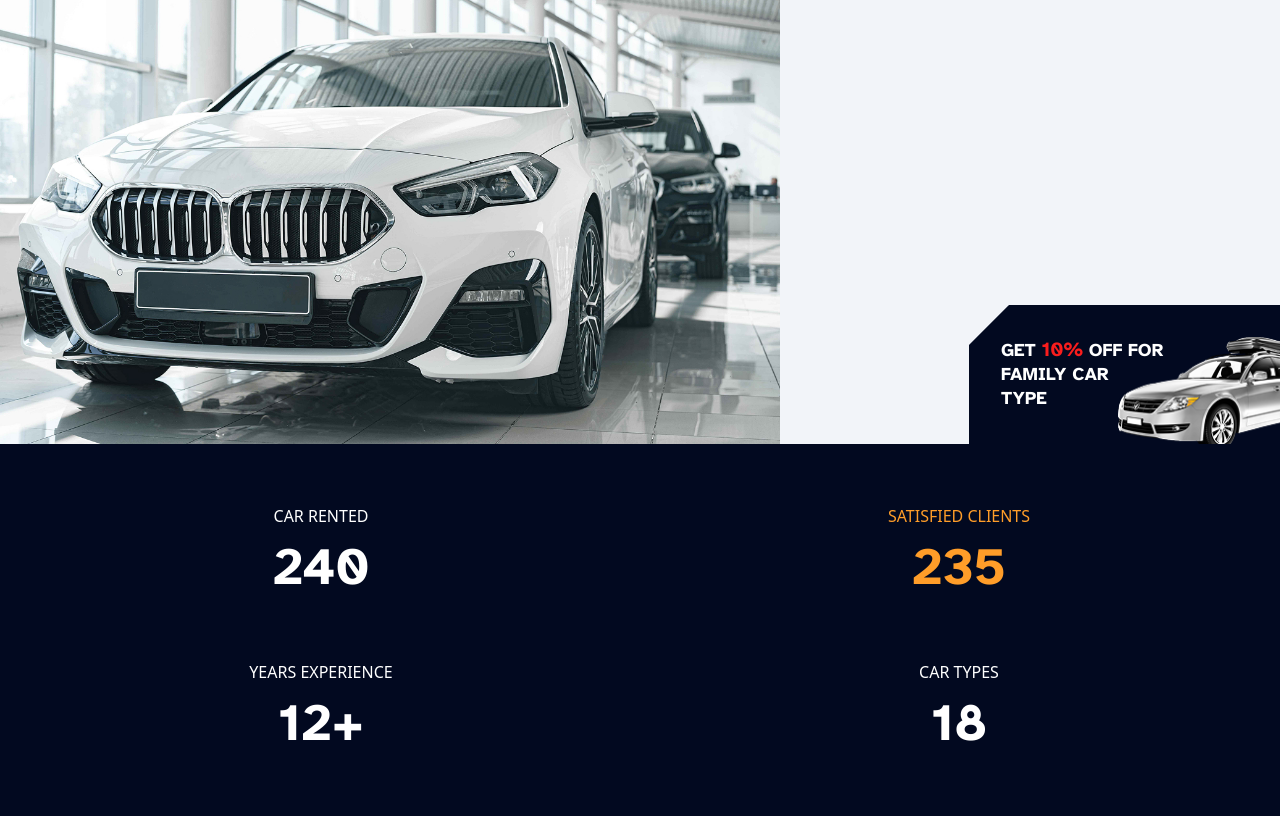
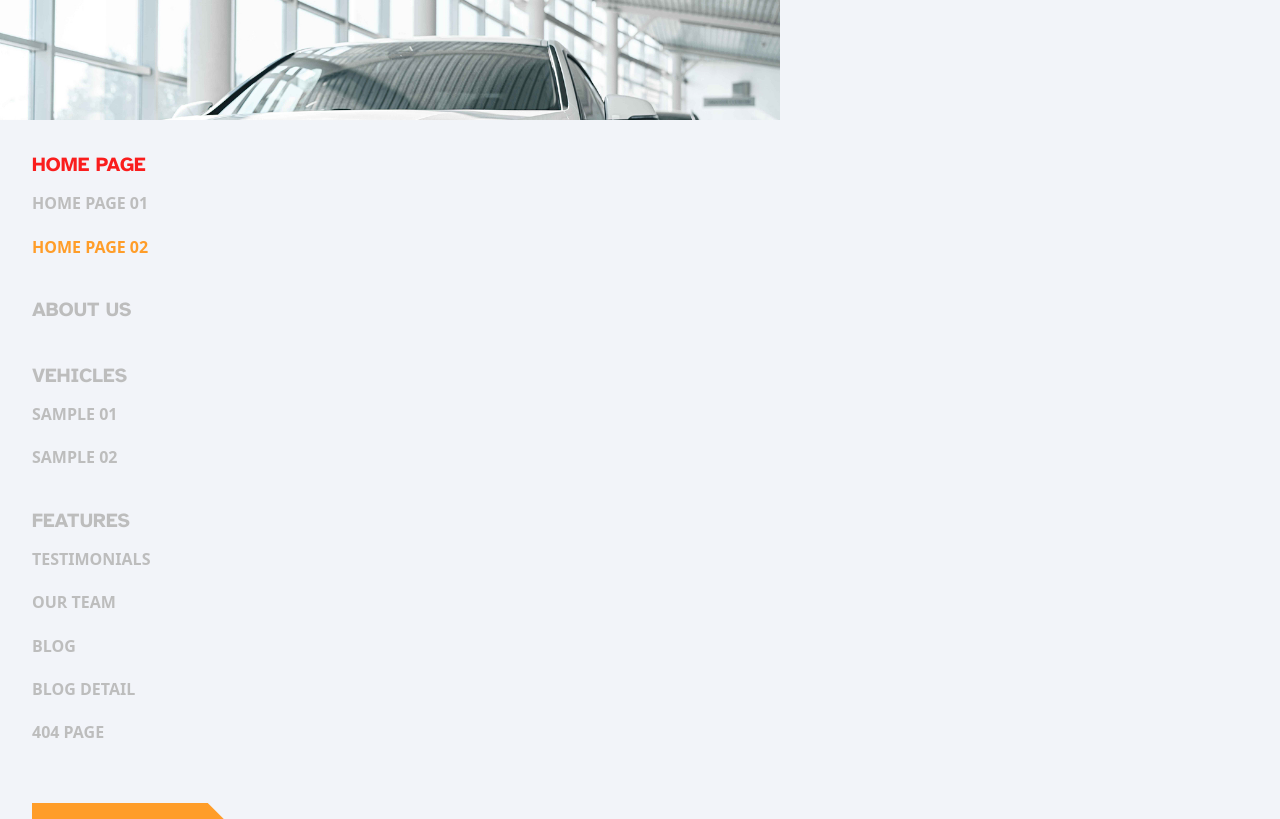
Before and after one commit to jdy8739/markup-3, a React (Vite) app: page / in a window 1280 px wide. Shown: the part 680-1499 px from the top of the page. Built offline with nearby package versions, Linux system fonts and the light colour scheme.

Commit message:
menu markup

```diff
--- a/src/components/layout/Header.tsx
+++ b/src/components/layout/Header.tsx
@@ -1,10 +1,51 @@
 import logo from '@assets/svgs/logo.svg';
 import menu from '@assets/svgs/menu.svg';
+import close from '@assets/svgs/close.svg';
+import Menu from '@components/layout/Menu';
+import { useCallback, useEffect, useRef, useState } from 'react';
 
 const Header = () => {
+  const [isMenuOpen, setIsMenuOpen] = useState(false);
+
+  const timeoutRef = useRef<number>(null);
+
+  const currentScrollYRef = useRef(0);
+
+  // focus되었을 때만 키보드 이벤트를 감지할 수 있음
+  const onKeyDown = useCallback((e: React.KeyboardEvent<HTMLButtonElement>) => {
+    if (e.code === 'Escape') {
+      setIsMenuOpen(false);
+    }
+  }, []);
+
+  useEffect(() => {
+    const main = document.querySelector('main')!;
+
+    if (isMenuOpen) {
+      timeoutRef.current = setTimeout(() => {
+        currentScrollYRef.current = window.scrollY;
+
+        main.style.height = '100dvh';
+        main.style.overflow = 'hidden';
+      }, 300);
+    } else {
+      if (timeoutRef.current) {
+        clearTimeout(timeoutRef.current);
+      }
+
+      main.style.height = 'auto';
+      main.style.overflow = 'auto';
+
+      if (currentScrollYRef.current) {
+        window.scrollTo({ top: currentScrollYRef.current });
+      }
+      currentScrollYRef.current = 0;
+    }
+  }, [isMenuOpen]);
+
   return (
     <header className="fixed z-1 w-full bg-[#F2F4F9]">
-      <nav className="flex justify-between p-[2rem]">
+      <nav className="flex justify-between p-[2rem] md:px-[4rem]">
         <div className="flex items-center gap-[0.75rem]">
           <div>
             <img src={logo} alt="logo" />
@@ -12,11 +53,12 @@ const Header = () => {
           <div className="font-atkinson text-[1.88rem] leading-[1.21]">DRIVEWAYS</div>
         </div>
         <div className="flex items-center">
-          <button>
-            <img src={menu} alt="menu" />
+          <button onClick={() => setIsMenuOpen(!isMenuOpen)} onKeyDown={onKeyDown} className="focus:outline-none">
+            {isMenuOpen ? <img src={close} alt="close-menu" /> : <img src={menu} alt="menu" />}
           </button>
         </div>
       </nav>
+      <Menu isOpen={isMenuOpen} />
     </header>
   );
 };
--- /dev/null
+++ b/src/components/layout/Menu.tsx
@@ -0,0 +1,63 @@
+import ClipButton from '@components/atoms/buttons/ClipButton';
+import { useEffect } from 'react';
+
+const Menu = ({ isOpen }: { isOpen: boolean }) => {
+  useEffect(() => {
+    const aside = document.querySelector('aside')!;
+
+    aside.scrollTo({ top: 0 });
+  }, [isOpen]);
+  return (
+    <aside
+      className={`
+        bg-[#F2F4F9]
+        p-[2rem]
+        h-[calc(100dvh-6.25rem)]
+        w-[100dvw]
+        fixed
+        left-0
+        transition-transform
+        duration-300 ${isOpen ? 'translate-y-0' : 'translate-y-[100%]'}
+        overflow-y-scroll
+        flex flex-col gap-[3.75rem]
+        `}
+    >
+      <div>
+        <ul className="flex flex-col gap-[2.50rem]">
+          <li className="flex flex-col gap-[1rem]">
+            <div className="font-atkinson text-[#FA1D1D] text-[1.25rem] leading-[1.3]">HOME PAGE</div>
+            <ul className="flex flex-col gap-[1.50rem]">
+              <li className="font-semibold leading-[1.21] text-[#BDBDBD]">HOME PAGE 01</li>
+              <li className="font-semibold leading-[1.21] text-[#FF9D29]">HOME PAGE 02</li>
+            </ul>
+          </li>
+          <li>
+            <div className="font-atkinson text-[#BDBDBD] text-[1.25rem] leading-[1.3]">ABOUT US</div>
+          </li>
+          <li className="flex flex-col gap-[1rem]">
+            <div className="font-atkinson text-[#BDBDBD] text-[1.25rem] leading-[1.3]">VEHICLES</div>
+            <ul className="flex flex-col gap-[1.50rem]">
+              <li className="font-semibold leading-[1.21] text-[#BDBDBD]">SAMPLE 01</li>
+              <li className="font-semibold leading-[1.21] text-[#BDBDBD]">SAMPLE 02</li>
+            </ul>
+          </li>
+          <li className="flex flex-col gap-[1rem]">
+            <div className="font-atkinson text-[#BDBDBD] text-[1.25rem] leading-[1.3]">FEATURES</div>
+            <ul className="flex flex-col gap-[1.50rem]">
+              <li className="font-semibold leading-[1.21] text-[#BDBDBD]">TESTIMONIALS</li>
+              <li className="font-semibold leading-[1.21] text-[#BDBDBD]">OUR TEAM</li>
+              <li className="font-semibold leading-[1.21] text-[#BDBDBD]">BLOG</li>
+              <li className="font-semibold leading-[1.21] text-[#BDBDBD]">BLOG DETAIL</li>
+              <li className="font-semibold leading-[1.21] text-[#BDBDBD]">404 PAGE</li>
+            </ul>
+          </li>
+        </ul>
+      </div>
+      <div>
+        <ClipButton>Contact US</ClipButton>
+      </div>
+    </aside>
+  );
+};
+
+export default Menu;
--- a/src/components/sections/Banner.tsx
+++ b/src/components/sections/Banner.tsx
@@ -5,7 +5,7 @@ import minicar from '@assets/images/mini-car.png';
 const Banner = () => {
   return (
     <section className="flex flex-col gap-[3.75rem] bg-[#F2F4F9] pt-[9.25rem]">
-      <div className="px-[2rem] flex flex-col gap-[6.25rem]">
+      <div className="px-[2rem] flex flex-col gap-[6.25rem] md:px-[4rem]">
         <div className="flex flex-col gap-[3.75rem]">
           <div className="text-center flex flex-col gap-[1rem]">
             <p className="text-[1.38rem] text-[#FA1D1D] leading-[1.5] tracking-[0.16em]">PLAN YOUR TRIP NOW</p>
@@ -27,7 +27,7 @@ const Banner = () => {
             <div className="text-[#FA1D1D] font-atkinson text-[1.50rem] leading-[1.21]">WHAT'S NEW</div>
             <div className="h-[2px] flex-1 border-b-2 border-[#FA1D1D] border-dashed" />
           </div>
-          <p className="text-[1rem] leading-[1.5] text-[#5B6B7A]">
+          <p className="text-[1.13rem] leading-[1.5] text-[#5B6B7A]">
             Now You Can Rent A Car With The Various Facilities And Conveniences We Provide.
           </p>
         </div>
@@ -60,23 +60,25 @@ const Banner = () => {
           grid-rows-2
           gap-[3.75rem]
           text-center
+          md:gap-[3.75rem_9.00rem]
+          md:px-[9rem]
           "
         >
           <div className="flex flex-col justify-between">
-            <dt>CAR RENTED</dt>
-            <dd className="font-atkinson text-[3.25rem]">240</dd>
+            <dt className="md:text-[1.13rem]">CAR RENTED</dt>
+            <dd className="font-atkinson text-[3.25rem] md:text-[4.38rem] md:leading-[1.1]">240</dd>
           </div>
           <div className="text-[#FF9D29]">
-            <dt>SATISFIED CLIENTS</dt>
-            <dd className="font-atkinson text-[3.25rem]">235</dd>
+            <dt className="md:text-[1.13rem]">SATISFIED CLIENTS</dt>
+            <dd className="font-atkinson text-[3.25rem] md:text-[4.38rem] md:leading-[1.1]">235</dd>
           </div>
           <div>
-            <dt>YEARS EXPERIENCE</dt>
-            <dd className="font-atkinson text-[3.25rem]">12+</dd>
+            <dt className="md:text-[1.13rem]">YEARS EXPERIENCE</dt>
+            <dd className="font-atkinson text-[3.25rem] md:text-[4.38rem] md:leading-[1.1]">12+</dd>
           </div>
           <div>
-            <dt>CAR TYPES</dt>
-            <dd className="font-atkinson text-[3.25rem]">18</dd>
+            <dt className="md:text-[1.13rem]">CAR TYPES</dt>
+            <dd className="font-atkinson text-[3.25rem] md:text-[4.38rem] md:leading-[1.1]">18</dd>
           </div>
         </dl>
       </div>
```
Also changed, not shown: public/svgs/close.svg (added).
